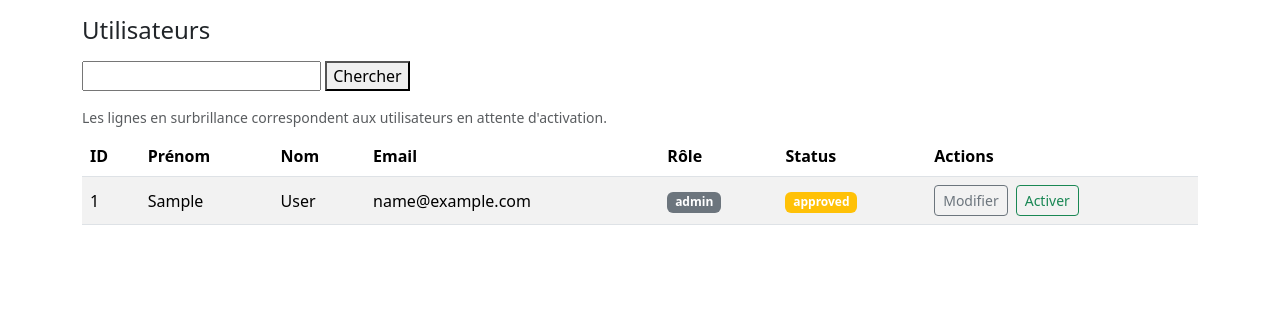
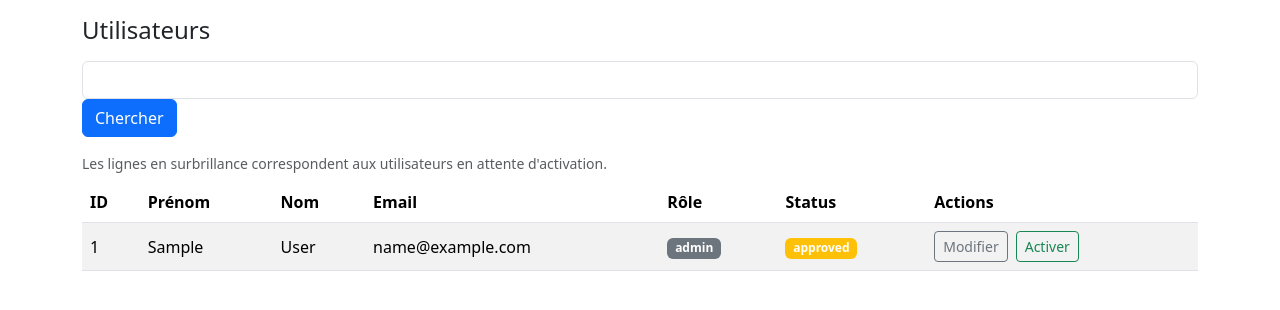
Before and after one commit to sophieetstephen/vehicules, a Python web app: template templates/admin_users.html in a window 1280 px wide. Shown: the part 56-366 px from the top of the page. Run offline with Jinja, Linux system fonts and the light colour scheme; the template is opened without the code that fills it: most values are stand-ins (such as "Sample title", 1, 10 or a date in 2020).

Commit message:
style: enhance search form styling

```diff
--- a/templates/admin_users.html
+++ b/templates/admin_users.html
@@ -1,8 +1,8 @@
 {% extends "base.html" %}{% block title %}Administration – Utilisateurs{% endblock %}{% block content %}
 <h4 class="mb-3">Utilisateurs</h4>
 <form method="get" action="{{ url_for('admin_users') }}" class="mb-3">
-  <input type="text" name="q" value="{{ request.args.get('q','') }}" />
-  <button type="submit">Chercher</button>
+  <input type="text" name="q" value="{{ request.args.get('q','') }}" class="form-control" />
+  <button type="submit" class="btn btn-primary">Chercher</button>
 </form>
 <p class="text-muted small mb-2">Les lignes en surbrillance correspondent aux utilisateurs en attente d'activation.</p>
 <div class="table-responsive">
```
